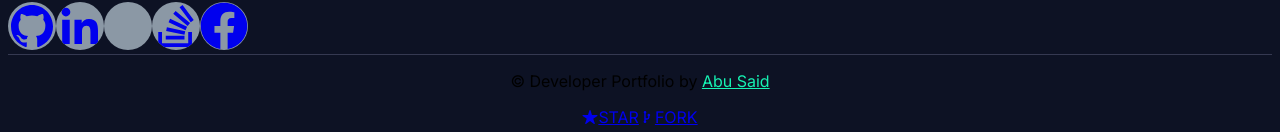
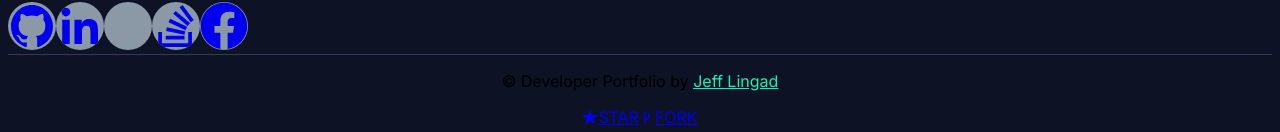
Before and after one commit to wlb-tycoon/kevin-lyu-portfolio, a Next.js app: page / in a window 1280 px wide. Shown: the part 5956-6088 px from the top of the page. Built offline with nearby package versions, Linux system fonts and the light colour scheme; some icons are missing.

Commit message:
feat: replace username at footer

```diff
--- a/app/components/footer.jsx
+++ b/app/components/footer.jsx
@@ -12,12 +12,12 @@ function Footer() {
         </div>
         <div className="flex flex-col md:flex-row items-center justify-between">
           <p className="text-sm">
-            © Developer Portfolio by <Link target="_blank" href="https://www.linkedin.com/in/abu-said-bd/" className="text-[#16f2b3]">Abu Said</Link>
+            © Developer Portfolio by <Link target="_blank" href="https://www.linkedin.com/in/jeff-lingad/" className="text-[#16f2b3]">Jeff Lingad</Link>
           </p>
           <div className="flex items-center gap-5">
             <Link
               target="_blank"
-              href="https://github.com/said7388/developer-portfolio"
+              href="https://github.com/wlb-tycoon/jeff-portfolio"
               className="flex items-center gap-2 uppercase hover:text-[#16f2b3]"
             >
               <IoStar />
@@ -25,7 +25,7 @@ function Footer() {
             </Link>
             <Link
               target="_blank"
-              href="https://github.com/said7388/developer-portfolio/fork"
+              href="https://github.com/wlb-tycoon/jeff-portfolio/fork"
               className="flex items-center gap-2 uppercase hover:text-[#16f2b3]"
             >
               <CgGitFork />
```
